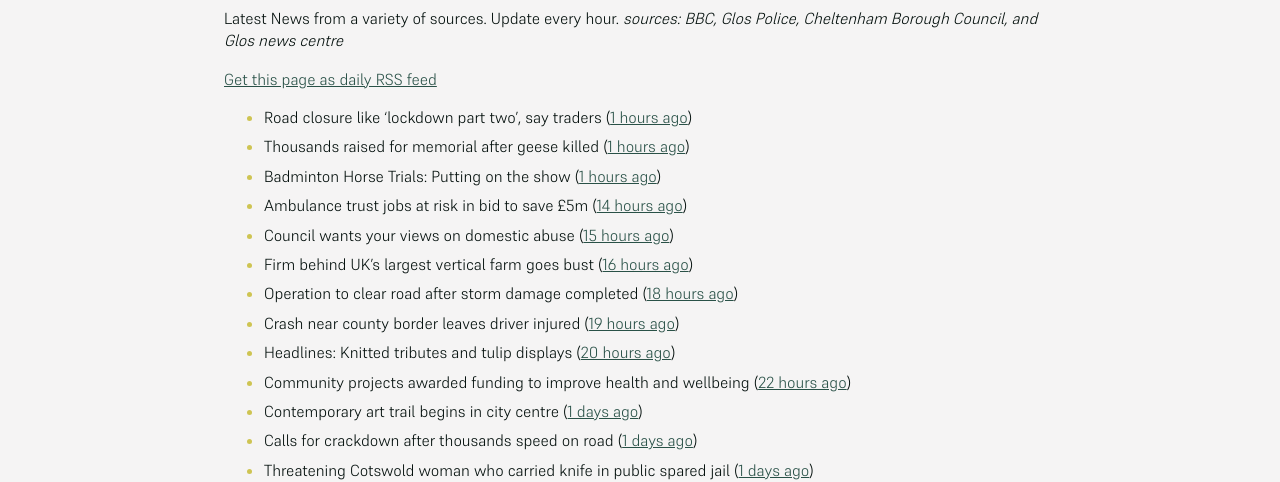
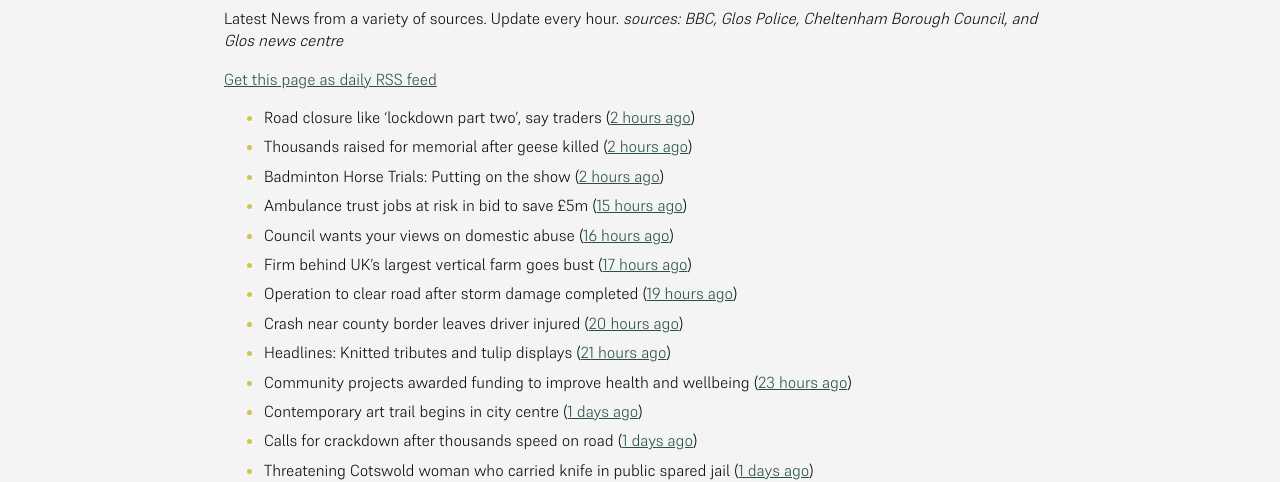
Before and after one commit to mat-0/cheltenham-open-data, a Jekyll site: the page built from _pages/news.md, in a window 1280 px wide. Shown: the part 266-748 px from the top of the page. Built offline with Jekyll 4.4.1, drawn with Linux system fonts in a browser that asks for light colours.

Commit message:
Updated 2025-05-08 07:57:43

```diff
--- a/_pages/news.md
+++ b/_pages/news.md
@@ -12,16 +12,16 @@ _sources: BBC, Glos Police, Cheltenham Borough Council, and Glos news centre_
 [Get this page as daily RSS feed](/daily.rss)
 
 <!-- news_marker starts -->
-- Road closure like 'lockdown part two', say traders ([1 hours ago](https://www.bbc.com/news/articles/c3r8r3yrjgjo))
-- Thousands raised for memorial after geese killed ([1 hours ago](https://www.bbc.com/news/articles/cn80d0k231yo))
-- Badminton Horse Trials: Putting on the show ([1 hours ago](https://www.bbc.com/news/articles/c1lm3e424dqo))
-- Ambulance trust jobs at risk in bid to save £5m ([14 hours ago](https://www.bbc.com/news/articles/c078721k50xo))
-- Council wants your views on domestic abuse ([15 hours ago](https://gloucesternewscentre.co.uk/council-wants-your-views-on-domestic-abuse/))
-- Firm behind UK's largest vertical farm goes bust ([16 hours ago](https://www.bbc.com/news/articles/c9qwq5245zvo))
-- Operation to clear road after storm damage completed ([18 hours ago](https://www.bbc.com/news/articles/cp91d93kv7vo))
-- Crash near county border leaves driver injured ([19 hours ago](https://www.bbc.com/news/articles/cd7v7z98xvwo))
-- Headlines: Knitted tributes and tulip displays ([20 hours ago](https://www.bbc.com/news/articles/cvg7gd25ev2o))
-- Community projects awarded funding to improve health and wellbeing ([22 hours ago](https://www.cheltenham.gov.uk/news/article/3006/community_projects_awarded_funding_to_improve_health_and_wellbeing))
+- Road closure like 'lockdown part two', say traders ([2 hours ago](https://www.bbc.com/news/articles/c3r8r3yrjgjo))
+- Thousands raised for memorial after geese killed ([2 hours ago](https://www.bbc.com/news/articles/cn80d0k231yo))
+- Badminton Horse Trials: Putting on the show ([2 hours ago](https://www.bbc.com/news/articles/c1lm3e424dqo))
+- Ambulance trust jobs at risk in bid to save £5m ([15 hours ago](https://www.bbc.com/news/articles/c078721k50xo))
+- Council wants your views on domestic abuse ([16 hours ago](https://gloucesternewscentre.co.uk/council-wants-your-views-on-domestic-abuse/))
+- Firm behind UK's largest vertical farm goes bust ([17 hours ago](https://www.bbc.com/news/articles/c9qwq5245zvo))
+- Operation to clear road after storm damage completed ([19 hours ago](https://www.bbc.com/news/articles/cp91d93kv7vo))
+- Crash near county border leaves driver injured ([20 hours ago](https://www.bbc.com/news/articles/cd7v7z98xvwo))
+- Headlines: Knitted tributes and tulip displays ([21 hours ago](https://www.bbc.com/news/articles/cvg7gd25ev2o))
+- Community projects awarded funding to improve health and wellbeing ([23 hours ago](https://www.cheltenham.gov.uk/news/article/3006/community_projects_awarded_funding_to_improve_health_and_wellbeing))
 - Contemporary art trail begins in city centre ([1 days ago](https://www.bbc.com/news/articles/cdrg7pjg8pvo))
 - Calls for crackdown after thousands speed on road ([1 days ago](https://www.bbc.com/news/articles/cj454v1qzrxo))
 - Threatening Cotswold woman who carried knife in public spared jail ([1 days ago](https://gloucesternewscentre.co.uk/threatening-cotswold-woman-who-carried-knife-in-public-spared-jail/))
@@ -31,7 +31,7 @@ _sources: BBC, Glos Police, Cheltenham Borough Council, and Glos news centre_
 - Work set to begin on final stage of A435 Cheltenham to Bishop’s Cleeve cycleway ([1 days ago](https://gloucesternewscentre.co.uk/work-set-to-begin-on-final-stage-of-a435-cheltenham-to-bishops-cleeve-cycleway/))
 - Gloucester Royal Marines Cadets win National Competition ([1 days ago](https://gloucesternewscentre.co.uk/gloucester-royal-marines-cadets-win-national-competition/))
 - Bowls: Gloucestershire finally put to bed their last remaining competition of season ([1 days ago](https://gloucesternewscentre.co.uk/bowls-gloucestershire-finally-put-to-bed-their-last-remaining-competition-of-season/))
-- Filipino nurses celebrate 25 years of service ([1 days ago](https://gloucesternewscentre.co.uk/filipino-nurses-celebrate-25-years-of-service/))
+- Filipino nurses celebrate 25 years of service ([2 days ago](https://gloucesternewscentre.co.uk/filipino-nurses-celebrate-25-years-of-service/))
 - VE Day was people 'dancing, singing and drinking' ([2 days ago](https://www.bbc.com/news/articles/cvg9y4pye5ro))
 - Army of volunteers behind Badminton Horse Trials ([2 days ago](https://www.bbc.com/news/articles/crrz4549z2po))
 - Appeal after man stole man’s watch in Cheltenham ([2 days ago](https://gloucesternewscentre.co.uk/appeal-after-man-stole-mans-watch-in-cheltenham/))
```
Also changed, not shown: _data/flood.json (+5 -69 lines), _pages/fix-my-street.md (+1 -1 lines), index.md (+5 -5 lines).
